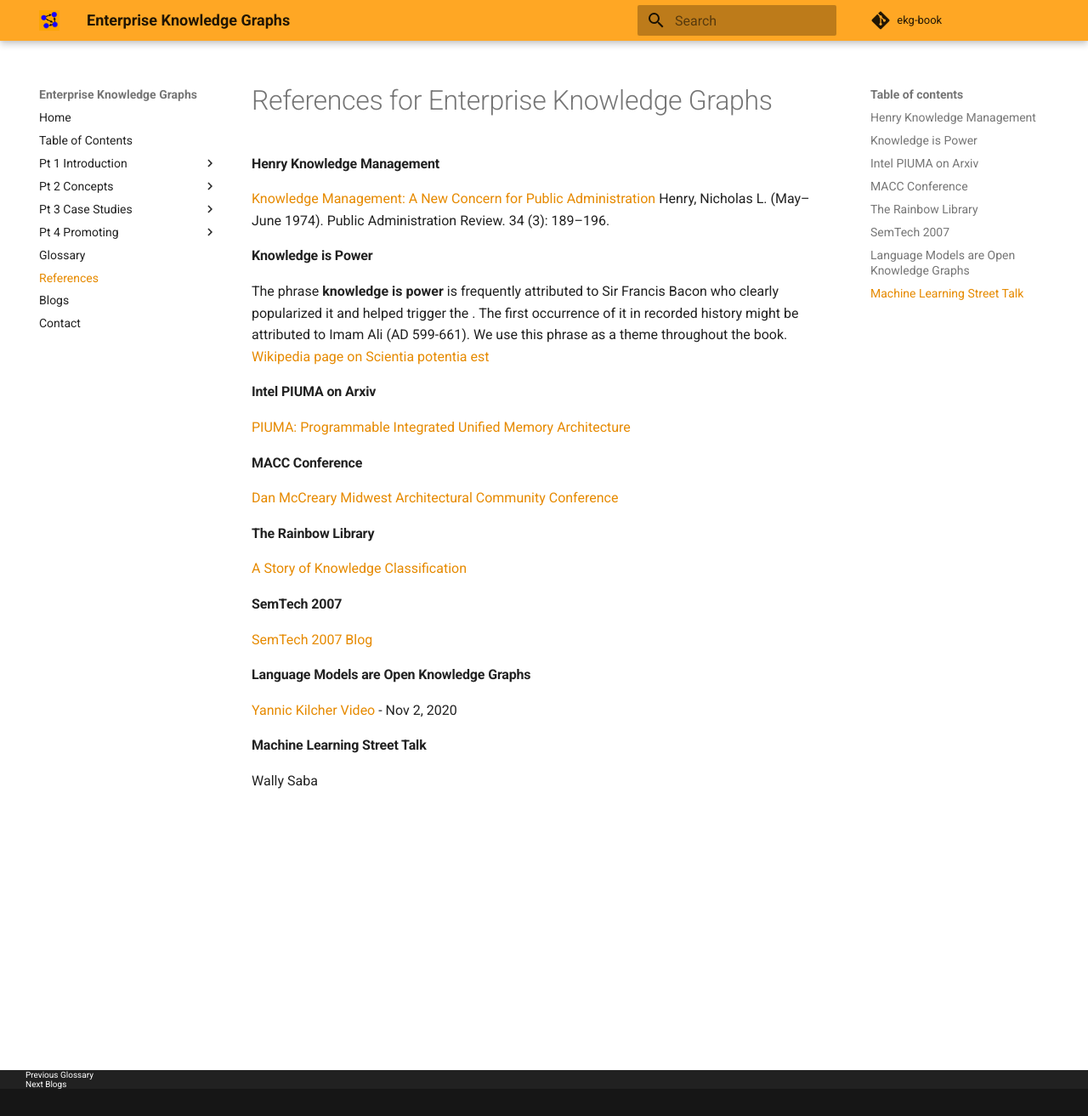
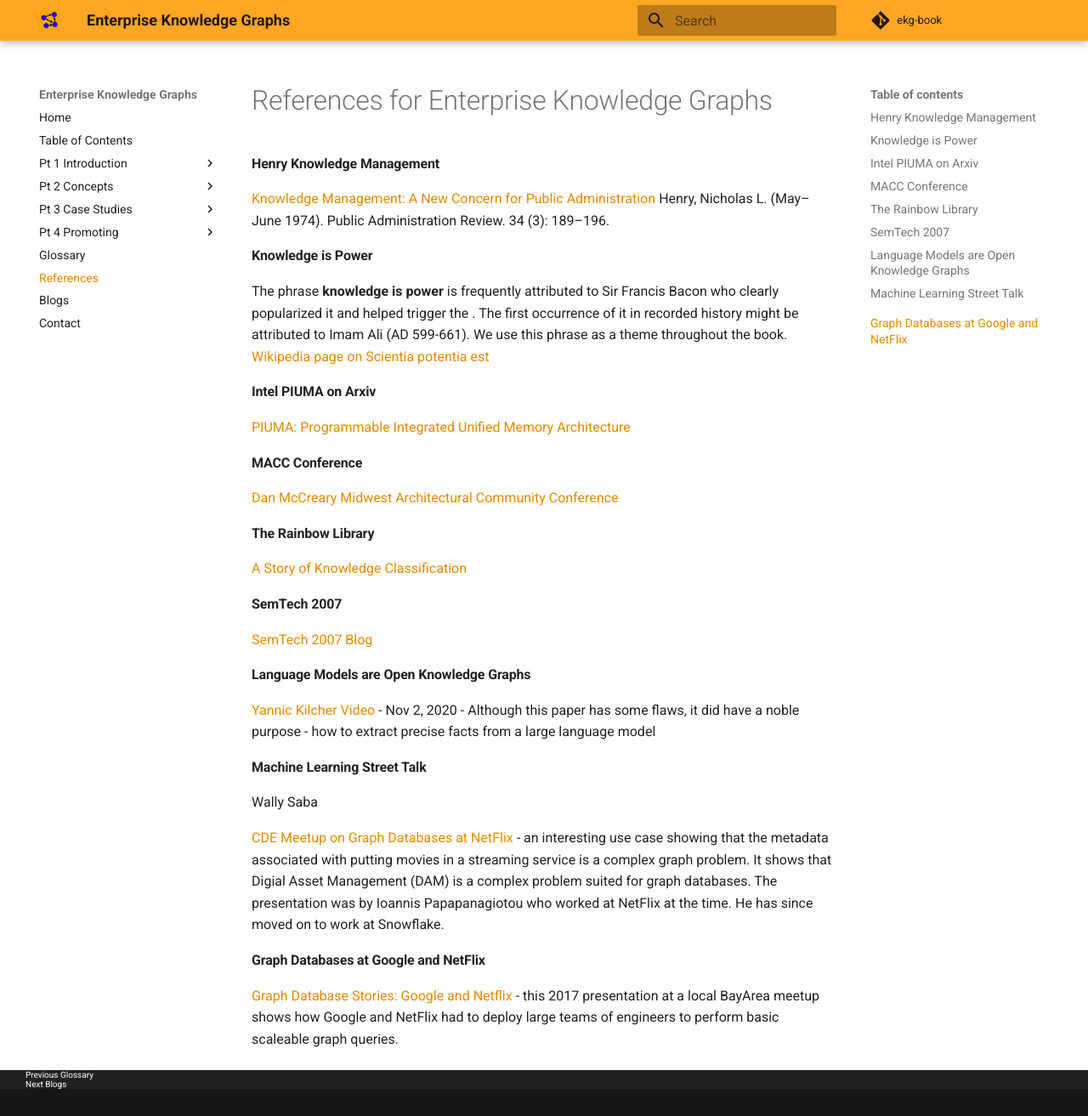
Before and after one commit to dmccreary/ekg-book, an MkDocs documentation site: the page built from docs/references.md, in a window 1280 px wide and 1313 px high. Shown: the whole window at 85% size. Built offline with MkDocs 1.6.1 and Material for MkDocs 9.7.7, drawn with Linux system fonts in a browser that asks for light colours; comment, search, counter and statistics services are not loaded.

Commit message:
updated content

```diff
--- a/docs/references.md
+++ b/docs/references.md
@@ -19,8 +19,16 @@
 #### SemTech 2007
 [SemTech 2007 Blog](https://datadictionary.blogspot.com/2007/05/impressions-of-sem-tech-07.html)
 
+
+
 #### Language Models are Open Knowledge Graphs
-[Yannic Kilcher Video](https://www.youtube.com/watch?v=NAJOZTNkhlI) - Nov 2, 2020
+[Yannic Kilcher Video](https://www.youtube.com/watch?v=NAJOZTNkhlI) - Nov 2, 2020 - Although this paper has some flaws, it did have a noble purpose - how to extract precise facts from a large language model
 
 #### Machine Learning Street Talk
 Wally Saba
+
+####
+[CDE Meetup on Graph Databases at NetFlix](https://www.slideshare.net/RoopaTangirala/polyglot-persistence-netflix-cde-meetup-90955706#86) - an interesting use case showing that the metadata associated with putting movies in a streaming service is a complex graph problem.  It shows that Digial Asset Management (DAM) is a complex problem suited for graph databases.  The presentation was by Ioannis Papapanagiotou who worked at NetFlix at the time.  He has since moved on to work at Snowflake.
+
+#### Graph Databases at Google and NetFlix
+[Graph Database Stories: Google and Netflix](https://www.youtube.com/watch?v=9c2HAwnVA9k) - this 2017 presentation at a local BayArea meetup shows how Google and NetFlix had to deploy large teams of engineers to perform basic scaleable graph queries.
```
Also changed, not shown: docs/glossary.md (+26 -1 lines), 1 other file.
